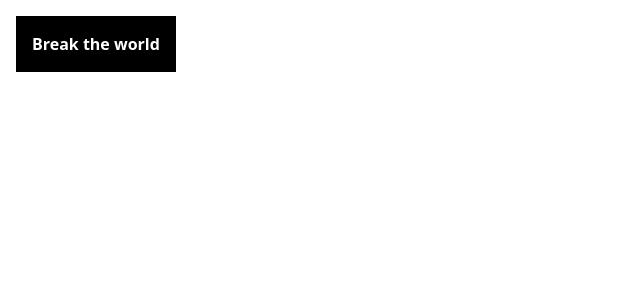
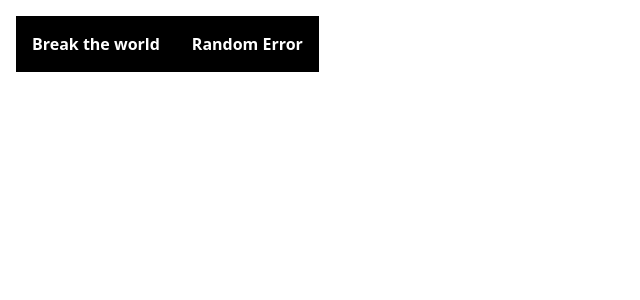
Before and after one commit to mattrothenberg/sentry-next-example, a Next.js app: page / in a window 1280 px wide. Shown: the top 300 px of the page, without its empty margins (0-640 px from the left). Built offline with nearby package versions, Linux system fonts and the light colour scheme.

Commit message:
add another error

```diff
--- a/pages/index.js
+++ b/pages/index.js
@@ -3,6 +3,11 @@ import Head from "next/head";
 export default function Home() {
   const breakTheWorld = () => {
     throw new Error("Oh no you broke the world!");
+  };
+  const randomError = () => {
+    if (Math.random() < 0.5) {
+      throw new Error("Bad luck, you lose!");
+    }
   };
   return (
     <div>
@@ -18,6 +23,12 @@ export default function Home() {
         >
           Break the world
         </button>
+        <button
+          onClick={randomError}
+          className="bg-black text-white p-4 font-bold"
+        >
+          Random Error
+        </button>
       </main>
     </div>
   );
```
